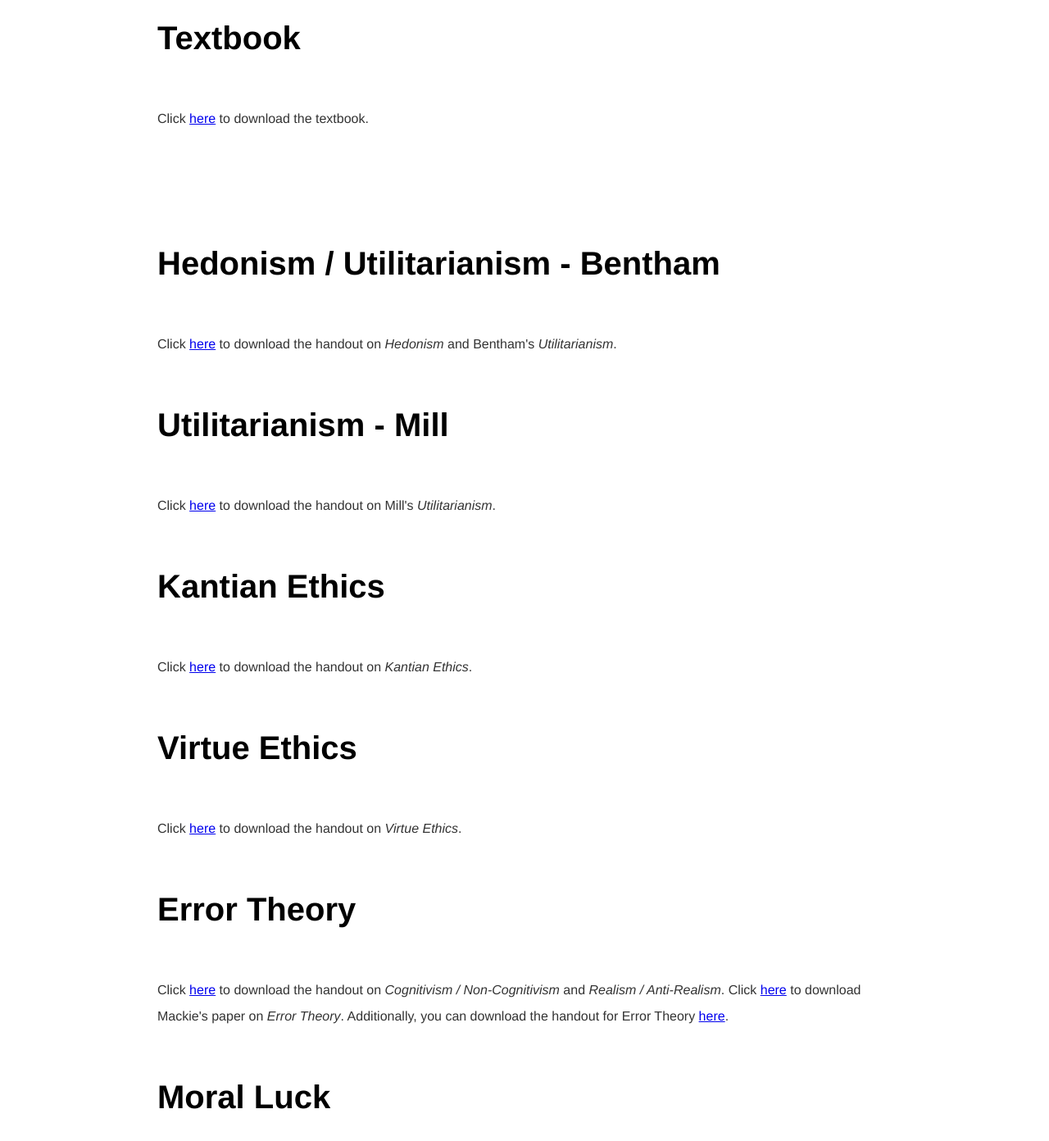
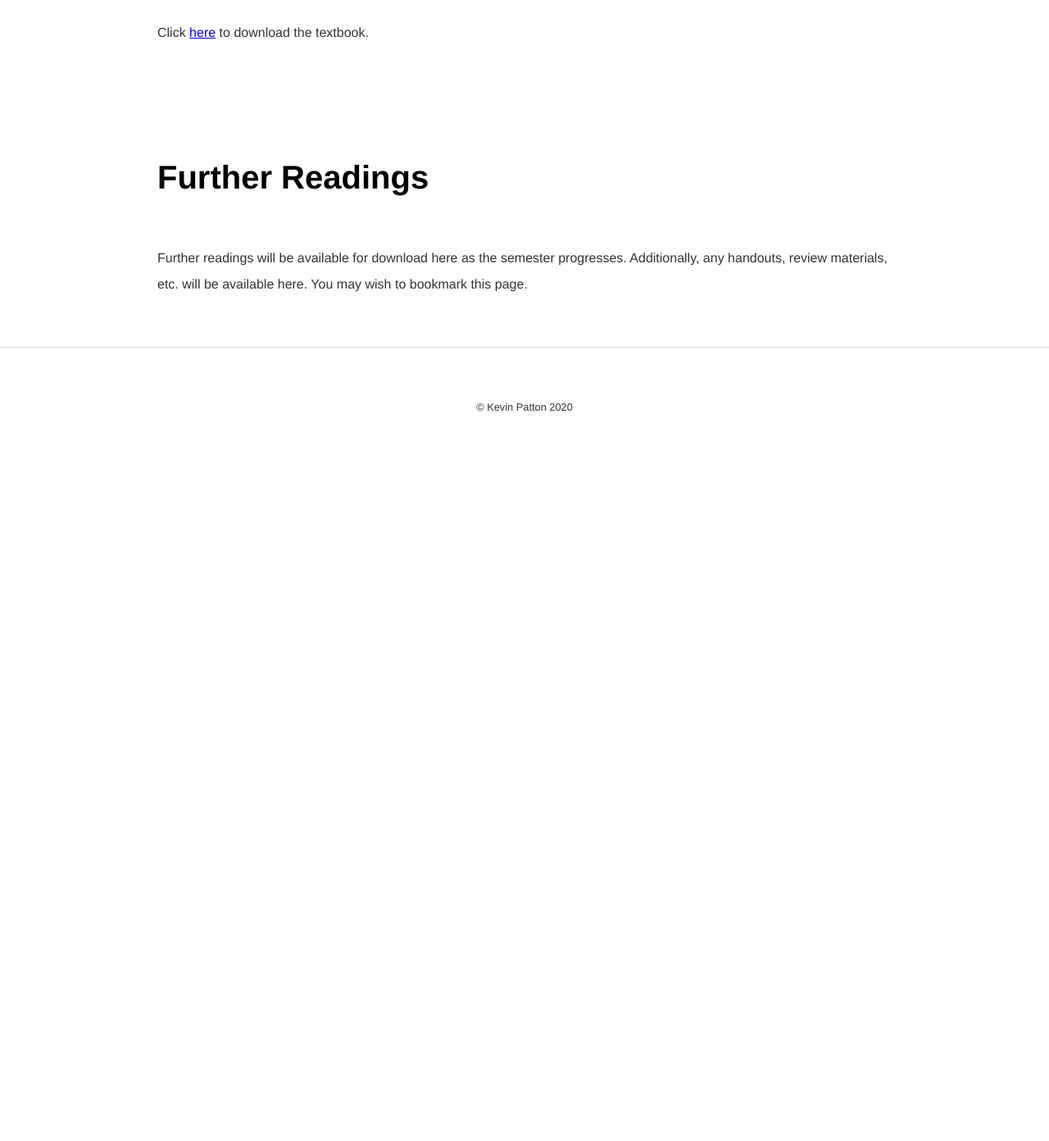
Before and after one commit to kevinjpatton/kevinjpatton.github.io, a Jekyll site: the page built from teaching/phil_2030/index.html, in a window 1280 px wide and 1400 px high, scrolled down 279 px. Shown: the top 1392 px of the window at 82% size. Built offline with Jekyll 4.4.1, drawn with Linux system fonts in a browser that asks for light colours; Markdown is read by kramdown in place of the engine named in the settings; after the commit the page ends 900 px from its top, so only the background shows below that; some of the changed text lies outside the part shown.

Commit message:
Update index.html

```diff
--- a/teaching/phil_2030/index.html
+++ b/teaching/phil_2030/index.html
@@ -2,18 +2,8 @@
 layout: default
 title: Teaching - Phil 2030
 ---
-<h1>Phil 2030 Syllabus</h1>
+<h1>Phil 2030</h1>
 <p>Click <a href="/teaching/phil_2030/Phil2030_Syllabus_Spring2020.pdf" target="_blank">here</a> to download the syllabus for the class.</p>
-<h1>Textbook</h1>
 <p>Click <a href="/banda/Russ Shafer-Landau - Fundamentals of Ethics .pdf" target="_blank">here</a> to download the textbook.</p><br />
-<h1>Hedonism / Utilitarianism - Bentham</h1>
-<p>Click <a href="/teaching/phil_2030/Handout_Pleasure.pdf" target="_blank">here</a> to download the handout on <i>Hedonism</i> and Bentham's <i>Utilitarianism</i>.</p>
-<h1>Utilitarianism - Mill</h1>
-<p>Click <a href="/teaching/phil_2030/Handout_Mill.pdf" target="_blank">here</a> to download the handout on Mill's <i>Utilitarianism</i>.</p>
-<h1>Kantian Ethics</h1>
-<p>Click <a href="/teaching/phil_2030/Handout_Kant.pdf" target="_blank">here</a> to download the handout on <i>Kantian Ethics</i>.</p>
-<h1>Virtue Ethics</h1>
-<p>Click <a href="/teaching/phil_2030/Handout_Virtue.pdf" target="_blank">here</a> to download the handout on <i>Virtue Ethics</i>.</p>
-<h1>Error Theory</h1>
-<p>Click <a href="/teaching/phil_3050/HandoutCogReal.pdf" target="_blank">here</a> to download the handout on <i>Cognitivism / Non-Cognitivism</i> and <i>Realism / Anti-Realism</i>.  Click <a href="/teaching/phil1020/Mackie.pdf" target="_blank">here</a> to download Mackie's paper on <i>Error Theory</i>.  Additionally, you can download the handout for Error Theory <a href="/teaching/phil_2030/Handout_ErrorTheory.pdf" target="_blank">here</a>.</p>
-<h1>Moral Luck</h1>
+<h1>Further Readings</h1>
+<p>Further readings will be available for download here as the semester progresses.  Additionally, any handouts, review materials, etc. will be available here.  You may wish to bookmark this page.</p>
```
